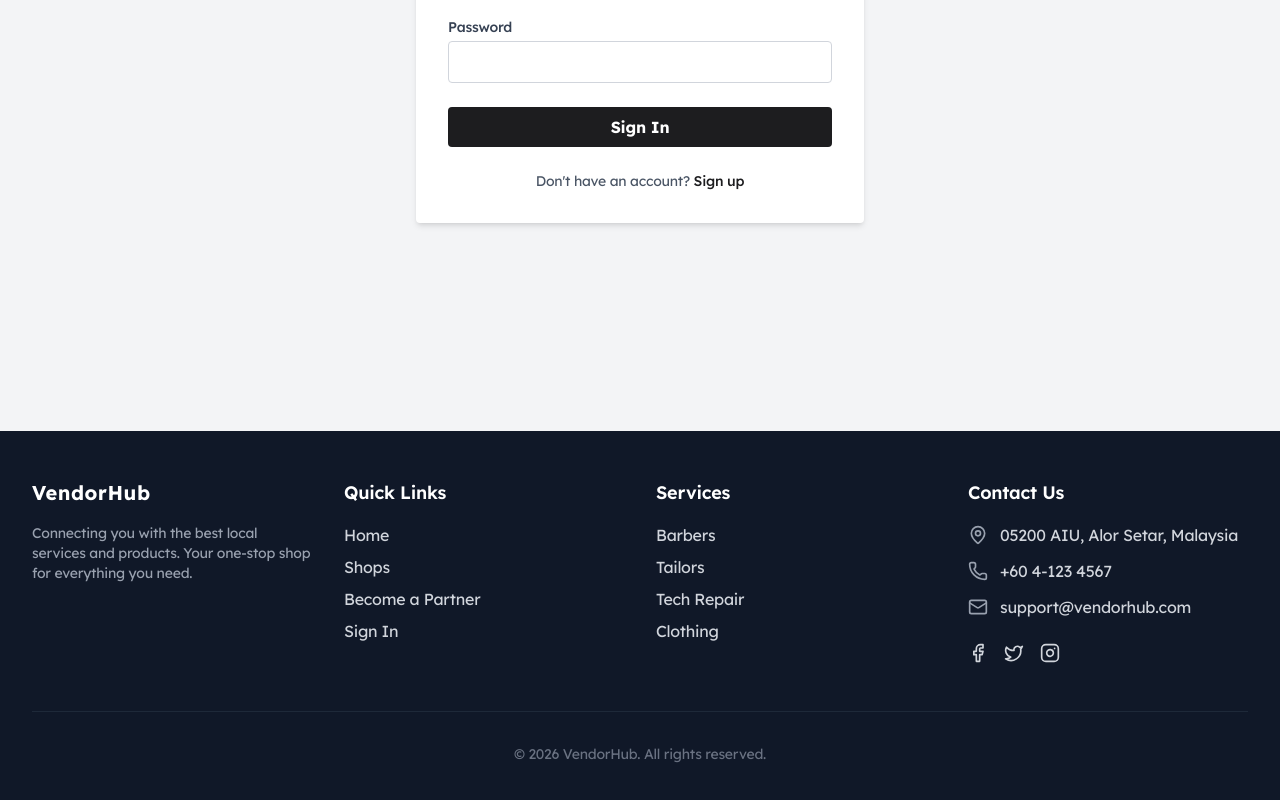
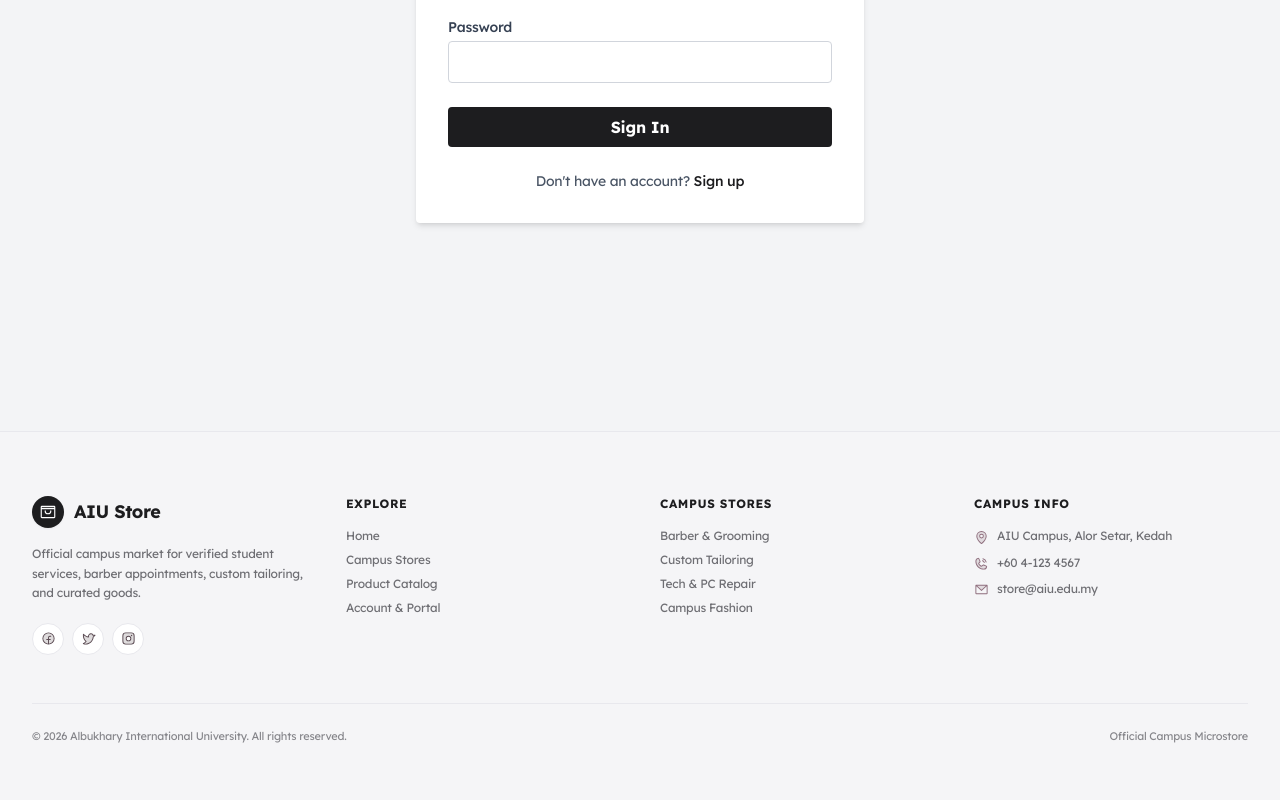
Before and after one commit to Mahiamk/PBL, a React (Vite) app in the folder frontend/: page /login in a window 1280 px wide. Shown: the part 434-1234 px from the top of the page. Built offline with nearby package versions, Linux system fonts and the light colour scheme; no server answers.

Commit message:
feat(ui): update Footer with branding links and conditional dashboard hiding

```diff
--- a/frontend/src/components/Footer.jsx
+++ b/frontend/src/components/Footer.jsx
@@ -1,79 +1,159 @@
 import React from 'react';
-import { useLocation } from 'react-router-dom';
-import { Facebook, Twitter, Instagram, Mail, Phone, MapPin } from 'lucide-react';
-import { Link } from 'react-router-dom';
+import { useLocation, Link } from 'react-router-dom';
+import {
+  ShoppingBagOpen,
+  MapPin,
+  PhoneCall,
+  EnvelopeSimple,
+  FacebookLogo,
+  TwitterLogo,
+  InstagramLogo,
+  ArrowUpRight,
+} from '@phosphor-icons/react';
 
 const Footer = () => {
   const location = useLocation();
 
-  // Hide Footer on vendor and customer dashboard routes
-  if (location.pathname.startsWith('/vendor') || location.pathname.startsWith('/customer')) {
+  // Hide Footer on all admin, vendor, and customer dashboard routes
+  const isDashboard =
+    location.pathname.startsWith('/admin') ||
+    location.pathname.startsWith('/vendor') ||
+    location.pathname.startsWith('/customer') ||
+    location.pathname.startsWith('/invoice');
+
+  if (isDashboard) {
     return null;
   }
 
   return (
-    <footer className="bg-gray-900 text-gray-300">
-      <div className="max-w-7xl mx-auto px-4 sm:px-6 lg:px-8 py-12">
-        <div className="grid grid-cols-1 md:grid-cols-4 gap-8">
-
-          {/* Company Info */}
-          <div className="space-y-4">
-            <h3 className="text-xl font-bold text-white tracking-wide">VendorHub</h3>
-            <p className="text-sm text-gray-400">
-              Connecting you with the best local services and products. Your one-stop shop for everything you need.
+    <footer className="bg-[#f5f5f7] text-[#6e6e73] border-t border-[#e8e8ed]">
+      <div className="max-w-7xl mx-auto px-4 sm:px-6 lg:px-8 py-10 sm:py-16">
+        <div className="grid grid-cols-2 sm:grid-cols-2 lg:grid-cols-4 gap-8 sm:gap-10">
+          {/* Brand Info */}
+          <div className="col-span-2 sm:col-span-2 lg:col-span-1 space-y-3 sm:space-y-4">
+            <Link to="/" className="flex items-center space-x-2.5 group">
+              <div className="w-8 h-8 rounded-full bg-[#1d1d1f] flex items-center justify-center text-white shadow-xs">
+                <ShoppingBagOpen size={18} weight="duotone" />
+              </div>
+              <span className="text-base sm:text-lg font-bold tracking-tight text-[#1d1d1f]">
+                AIU Store
+              </span>
+            </Link>
+            <p className="text-xs text-[#6e6e73] leading-relaxed max-w-sm">
+              Official campus market for verified student services, barber appointments, custom tailoring, and curated goods.
             </p>
+            <div className="flex items-center space-x-2 pt-1">
+              <a
+                href="#"
+                className="w-7 h-7 sm:w-8 sm:h-8 rounded-full bg-white hover:bg-[#f5edf0] text-[#594951] flex items-center justify-center transition-all duration-200 border border-[#e8e8ed]"
+                aria-label="Facebook"
+              >
+                <FacebookLogo size={15} weight="duotone" />
+              </a>
+              <a
+                href="#"
+                className="w-7 h-7 sm:w-8 sm:h-8 rounded-full bg-white hover:bg-[#f5edf0] text-[#594951] flex items-center justify-center transition-all duration-200 border border-[#e8e8ed]"
+                aria-label="Twitter"
+              >
+                <TwitterLogo size={15} weight="duotone" />
+              </a>
+              <a
+                href="#"
+                className="w-7 h-7 sm:w-8 sm:h-8 rounded-full bg-white hover:bg-[#f5edf0] text-[#594951] flex items-center justify-center transition-all duration-200 border border-[#e8e8ed]"
+                aria-label="Instagram"
+              >
+                <InstagramLogo size={15} weight="duotone" />
+              </a>
+            </div>
           </div>
 
           {/* Quick Links */}
           <div>
-            <h3 className="text-lg font-semibold text-white mb-4">Quick Links</h3>
-            <ul className="space-y-2">
-              <li><Link to="/" className="hover:text-white transition-colors">Home</Link></li>
-              <li><Link to="/shops" className="hover:text-white transition-colors">Shops</Link></li>
-              <li><Link to="/select-user-type" className="hover:text-white transition-colors">Become a Partner</Link></li>
-              <li><Link to="/login" className="hover:text-white transition-colors">Sign In</Link></li>
+            <h3 className="text-[11px] sm:text-xs font-bold uppercase tracking-wider text-[#1d1d1f] mb-3 sm:mb-4">
+              Explore
+            </h3>
+            <ul className="space-y-2 text-xs">
+              <li>
+                <Link to="/" className="hover:text-[#1d1d1f] transition-colors flex items-center justify-between group">
+                  <span>Home</span>
+                  <ArrowUpRight size={11} weight="bold" className="opacity-0 group-hover:opacity-100 transition-opacity" />
+                </Link>
+              </li>
+              <li>
+                <Link to="/shops" className="hover:text-[#1d1d1f] transition-colors flex items-center justify-between group">
+                  <span>Campus Stores</span>
+                  <ArrowUpRight size={11} weight="bold" className="opacity-0 group-hover:opacity-100 transition-opacity" />
+                </Link>
+              </li>
+              <li>
+                <Link to="/shop" className="hover:text-[#1d1d1f] transition-colors flex items-center justify-between group">
+                  <span>Product Catalog</span>
+                  <ArrowUpRight size={11} weight="bold" className="opacity-0 group-hover:opacity-100 transition-opacity" />
+                </Link>
+              </li>
+              <li>
+                <Link to="/login" className="hover:text-[#1d1d1f] transition-colors flex items-center justify-between group">
+                  <span>Account & Portal</span>
+                  <ArrowUpRight size={11} weight="bold" className="opacity-0 group-hover:opacity-100 transition-opacity" />
+                </Link>
+              </li>
             </ul>
           </div>
 
-          {/* Categories */}
+          {/* Services */}
           <div>
-            <h3 className="text-lg font-semibold text-white mb-4">Services</h3>
-            <ul className="space-y-2">
-              <li><Link to="/shops/barber" className="hover:text-white transition-colors">Barbers</Link></li>
-              <li><Link to="/shops/tailor" className="hover:text-white transition-colors">Tailors</Link></li>
-              <li><Link to="/shops/computer" className="hover:text-white transition-colors">Tech Repair</Link></li>
-              <li><Link to="/shops/clothing" className="hover:text-white transition-colors">Clothing</Link></li>
+            <h3 className="text-[11px] sm:text-xs font-bold uppercase tracking-wider text-[#1d1d1f] mb-3 sm:mb-4">
+              Campus Stores
+            </h3>
+            <ul className="space-y-2 text-xs">
+              <li>
+                <Link to="/shops/barber" className="hover:text-[#1d1d1f] transition-colors">
+                  Barber & Grooming
+                </Link>
+              </li>
+              <li>
+                <Link to="/shops/tailor" className="hover:text-[#1d1d1f] transition-colors">
+                  Custom Tailoring
+                </Link>
+              </li>
+              <li>
+                <Link to="/shops/computer" className="hover:text-[#1d1d1f] transition-colors">
+                  Tech & PC Repair
+                </Link>
+              </li>
+              <li>
+                <Link to="/shops/clothing" className="hover:text-[#1d1d1f] transition-colors">
+                  Campus Fashion
+                </Link>
+              </li>
             </ul>
           </div>
 
-          {/* Contact Info */}
-          <div>
-            <h3 className="text-lg font-semibold text-white mb-4">Contact Us</h3>
-            <ul className="space-y-3">
-              <li className="flex items-center space-x-3">
-                <MapPin className="w-5 h-5 text-gray-400" />
-                <span>05200 AIU, Alor Setar, Malaysia</span>
+          {/* Contact Details */}
+          <div className="col-span-2 sm:col-span-2 lg:col-span-1">
+            <h3 className="text-[11px] sm:text-xs font-bold uppercase tracking-wider text-[#1d1d1f] mb-3 sm:mb-4">
+              Campus Info
+            </h3>
+            <ul className="space-y-2.5 text-xs">
+              <li className="flex items-start space-x-2">
+                <MapPin size={15} weight="duotone" className="text-[#8e6e7d] shrink-0 mt-0.5" />
+                <span>AIU Campus, Alor Setar, Kedah</span>
               </li>
-              <li className="flex items-center space-x-3">
-                <Phone className="w-5 h-5 text-gray-400" />
+              <li className="flex items-center space-x-2">
+                <PhoneCall size={15} weight="duotone" className="text-[#8e6e7d] shrink-0" />
                 <span>+60 4-123 4567</span>
               </li>
-              <li className="flex items-center space-x-3">
-                <Mail className="w-5 h-5 text-gray-400" />
-                <span>support@vendorhub.com</span>
+              <li className="flex items-center space-x-2">
+                <EnvelopeSimple size={15} weight="duotone" className="text-[#8e6e7d] shrink-0" />
+                <span>store@aiu.edu.my</span>
               </li>
             </ul>
-            <div className="mt-6 flex space-x-4">
-              <a href="#" className="hover:text-white transition-colors"><Facebook className="w-5 h-5" /></a>
-              <a href="#" className="hover:text-white transition-colors"><Twitter className="w-5 h-5" /></a>
-              <a href="#" className="hover:text-white transition-colors"><Instagram className="w-5 h-5" /></a>
-            </div>
           </div>
-
         </div>
 
-        <div className="border-t border-gray-800 mt-12 pt-8 text-center text-sm text-gray-500">
-          <p>&copy; {new Date().getFullYear()} VendorHub. All rights reserved.</p>
+        <div className="border-t border-[#e8e8ed] mt-8 sm:mt-12 pt-5 sm:pt-6 flex flex-col sm:flex-row items-center justify-between text-[11px] text-[#86868b] gap-2 text-center sm:text-left">
+          <p>&copy; {new Date().getFullYear()} Albukhary International University. All rights reserved.</p>
+          <p className="mt-2 sm:mt-0">Official Campus Microstore</p>
         </div>
       </div>
     </footer>
```
